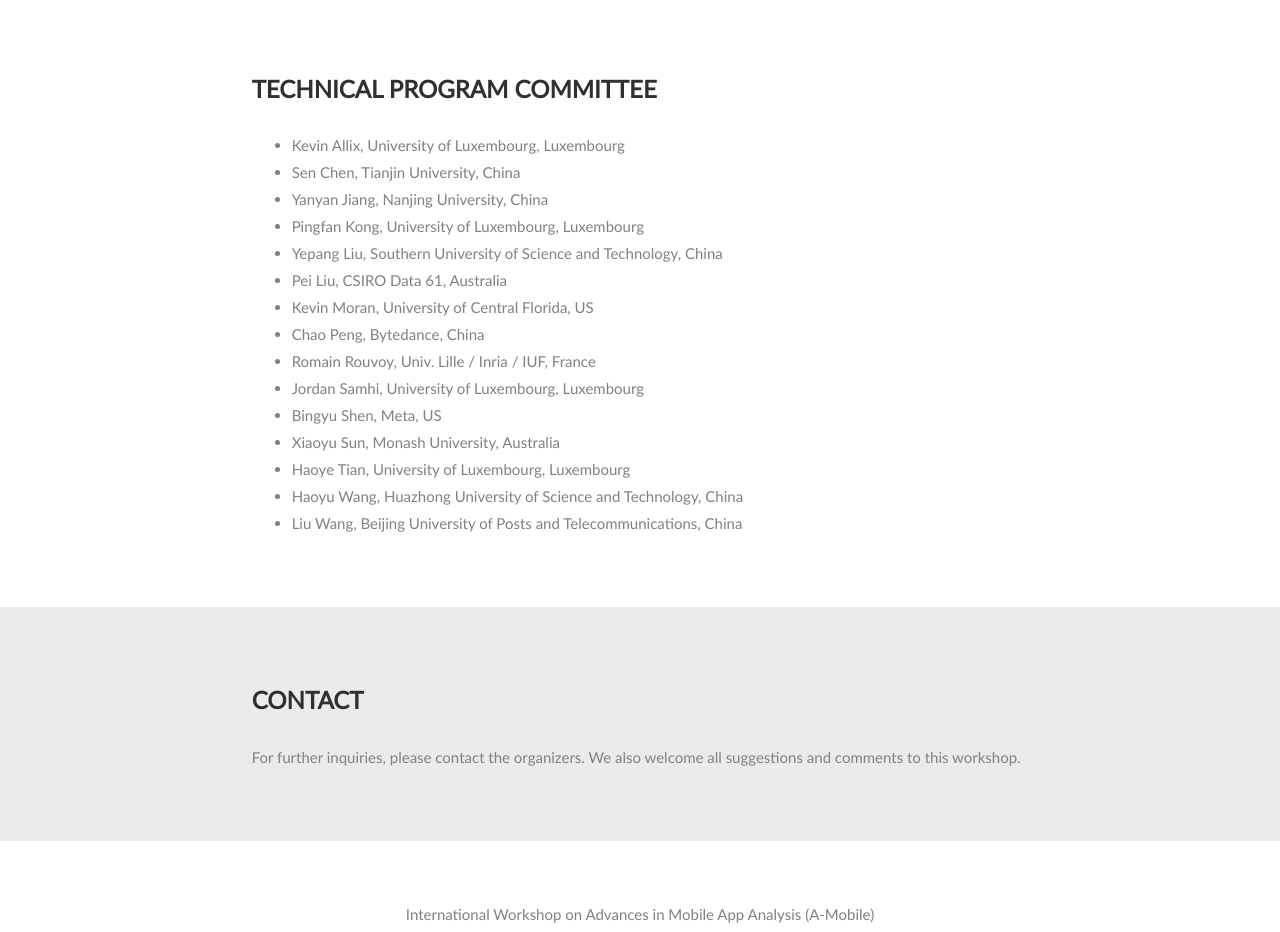
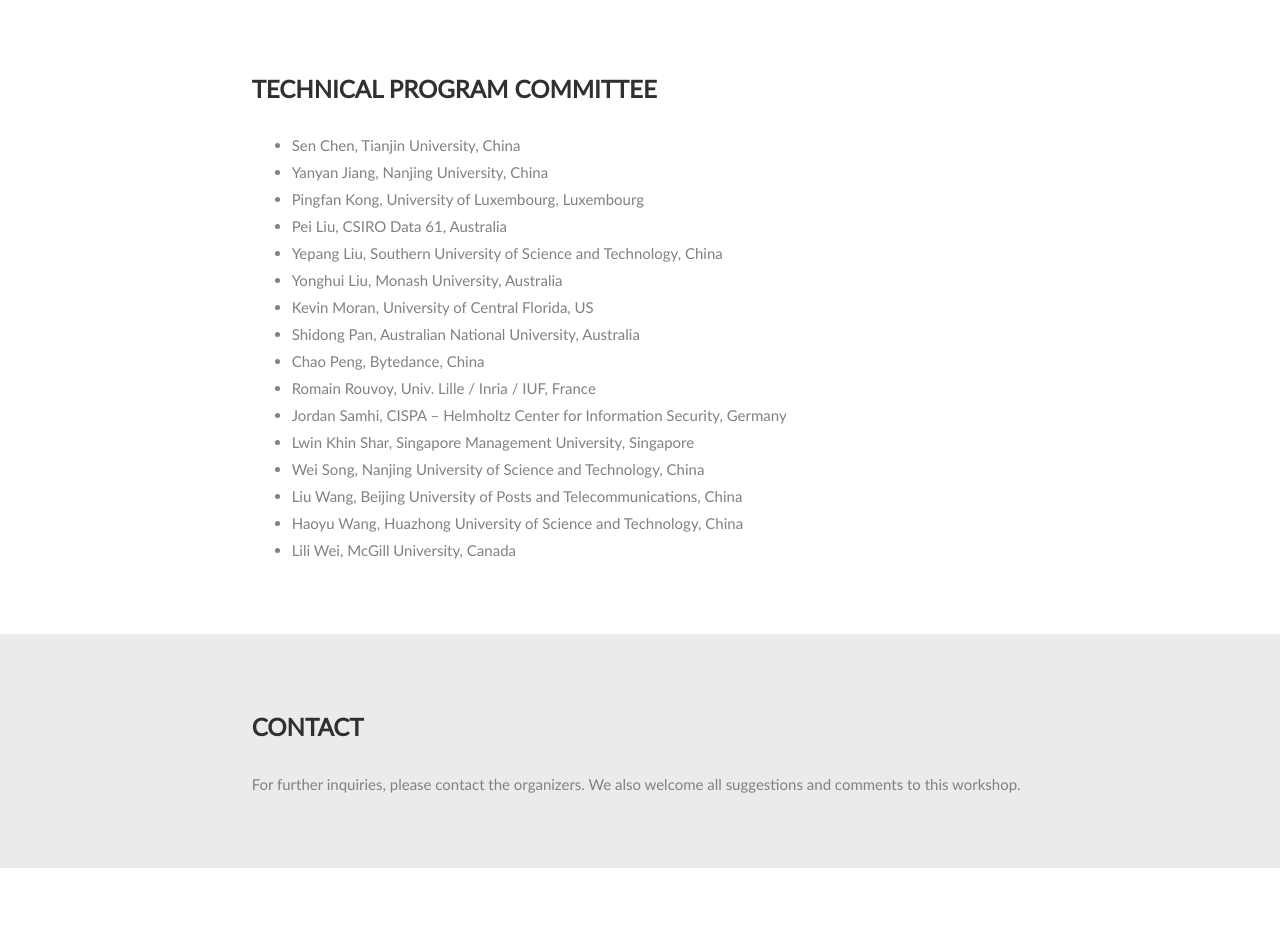
Before and after one commit to A-Mobile/A-Mobile.github.io, a plain HTML site: page index.html in a window 1280 px wide. Shown: the part 2980-3912 px from the top of the page. Drawn offline with nearby package versions, Linux system fonts and the light colour scheme; a web font is replaced by a local one.

Commit message:
Update PC

```diff
--- a/index.html
+++ b/index.html
@@ -200,21 +200,22 @@
         <div class="col-sm-8">
             <h2>Technical Program Committee</h2>
             <ul>
-		<li>Kevin Allix, University of Luxembourg, Luxembourg</li>
                 <li>Sen	Chen, Tianjin University, China</li>
 		<li>Yanyan Jiang, Nanjing University, China</li>
 		<li>Pingfan Kong, University of Luxembourg, Luxembourg</li>
+		<li>Pei Liu, CSIRO Data 61, Australia</li>
 		<li>Yepang Liu, Southern University of Science and Technology, China</li>
-		<li>Pei Liu, CSIRO Data 61, Australia</li>
+		<li>Yonghui Liu, Monash University, Australia</li>
 		<li>Kevin Moran, University of Central Florida, US</li>
+		<li>Shidong Pan, Australian National University, Australia</li>
 		<li>Chao Peng, Bytedance, China</li>
 		<li>Romain Rouvoy, Univ. Lille / Inria / IUF, France</li>
-		<li>Jordan Samhi, University of Luxembourg, Luxembourg</li>
-		<li>Bingyu Shen, Meta, US</li>
-		<li>Xiaoyu Sun, Monash University, Australia</li>
-		<li>Haoye Tian, University of Luxembourg, Luxembourg</li>
+		<li>Jordan Samhi, CISPA – Helmholtz Center for Information Security, Germany</li>
+		<li>Lwin Khin Shar, Singapore Management University, Singapore</li>
+		<li>Wei Song, Nanjing University of Science and Technology, China</li>
+		<li>Liu Wang, Beijing University of Posts and Telecommunications, China</li>
                 <li>Haoyu Wang, Huazhong University of Science and Technology, China</li>
-                <li>Liu	Wang, Beijing University of Posts and Telecommunications, China</li>
+                <li>Lili Wei, McGill University, Canada</li>
             </ul>
         </div>
         <div class="col-sm-2"></div>
```
